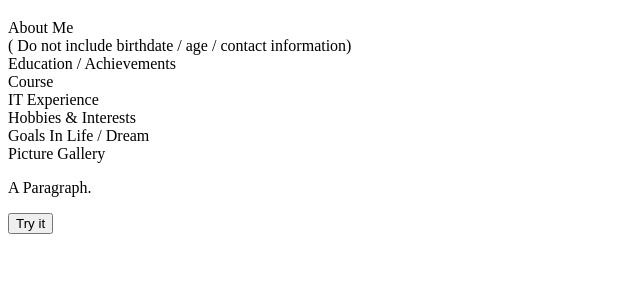
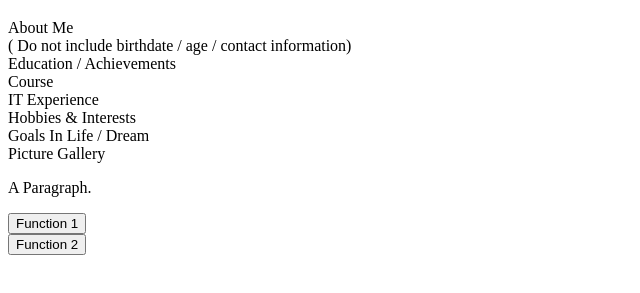
Before and after one commit to apcjlquesada/webprogSS231-personal-website, a plain HTML site: page home/index.html in a window 1280 px wide. Shown: the part 79-372 px from the top of the page, without its empty margins (0-640 px from the left). Drawn offline with Linux system fonts and the light colour scheme.

Commit message:
Added another HTML DOM function

```diff
--- a/home/index.html
+++ b/home/index.html
@@ -19,7 +19,11 @@
 </p>
 
 <p id="demo">A Paragraph.</p>
-<button type="button" onclick="myFunction()">Try it</button>
+
+<button type="button" onclick="myFunction()">Function 1</button>
+<br>
+<button type="button" onclick="myFunction2()">Function 2</button>
+
 <script src="js/myScript.js"></script>
 
 
--- a/home/js/myScript.js
+++ b/home/js/myScript.js
@@ -1,3 +1,13 @@
 function myFunction() {
     document.getElementById("demo").innerHTML="Paragraph changed.";
 }
+
+function myFunction2() {
+    const element = document.getElementsByTagName("br");
+
+    document.getElementById("demo").innerHTML = 'The text in first <br> tag (index 0) is: ' + element[0].innerHTML;
+
+
+
+
+}
```
